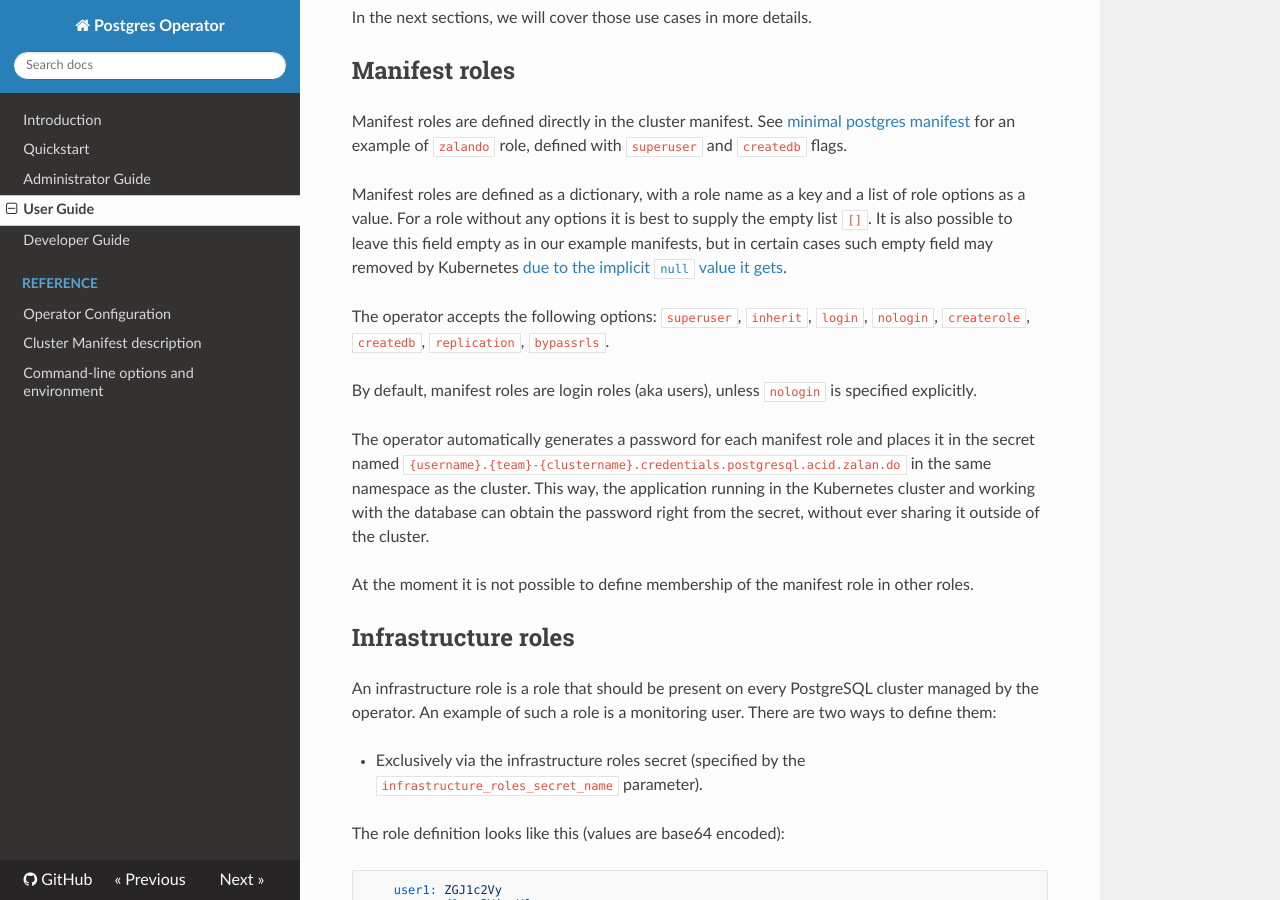
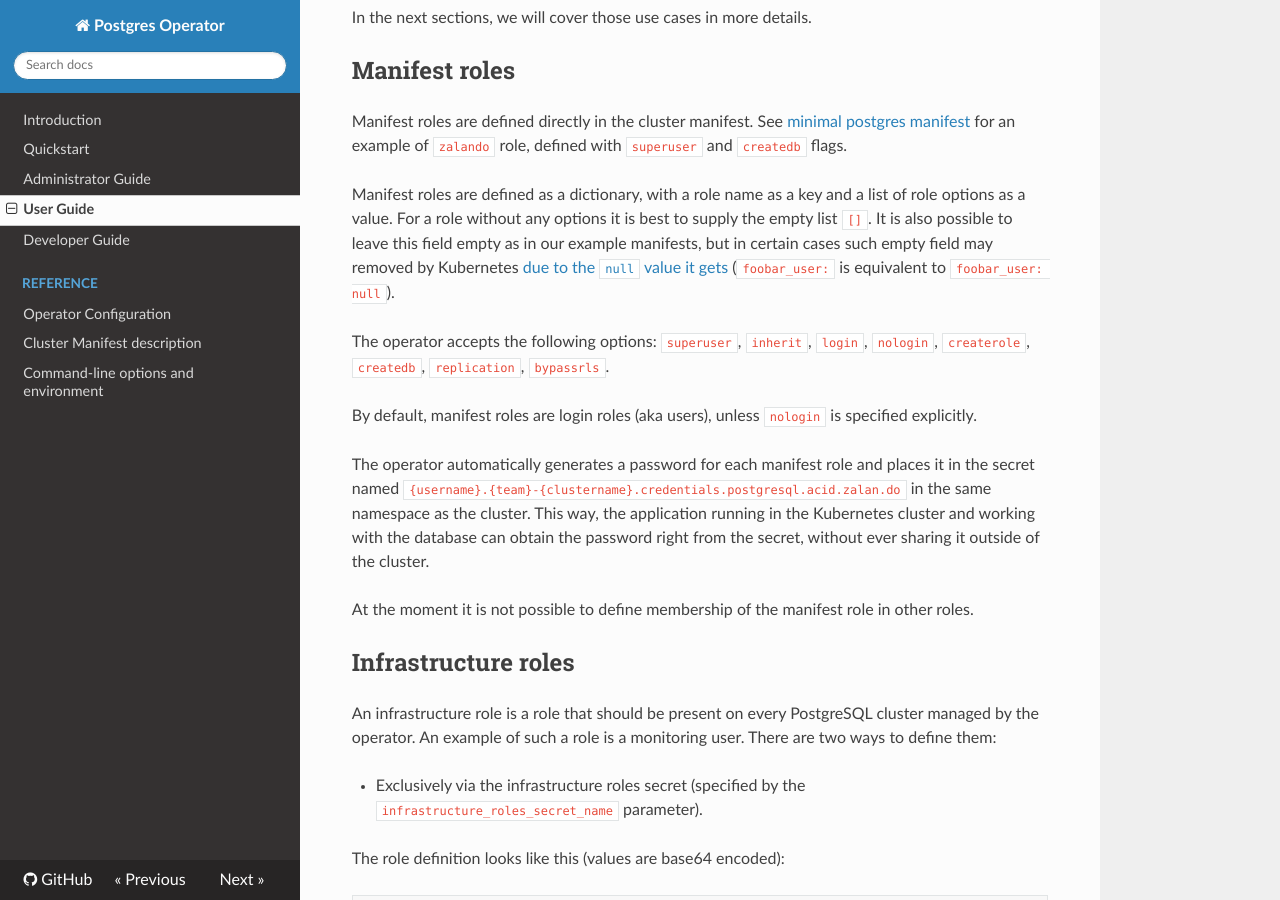
Before and after one commit to zalando/postgres-operator, an MkDocs documentation site: the page built from docs/user.md, in a window 1280 px wide and 900 px high, scrolled down 1294 px. Built offline with MkDocs 1.6.1, drawn with Linux system fonts in a browser that asks for light colours; nearby versions of some CDN libraries; old or Windows-style settings are respelled for this version of MkDocs.

Commit message:
Change the wording for null values

```diff
--- a/docs/user.md
+++ b/docs/user.md
@@ -75,7 +75,7 @@ flags.
 
 Manifest roles are defined as a dictionary, with a role name as a key and a
 list of role options as a value. For a role without any options it is best to supply the empty
-list `[]`. It is also possible to leave this field empty as in our example manifests, but in certain cases such empty field may removed by Kubernetes [due to the implicit `null` value it gets](https://kubernetes.io/docs/concepts/overview/object-management-kubectl/declarative-config/#how-apply-calculates-differences-and-merges-changes).
+list `[]`. It is also possible to leave this field empty as in our example manifests, but in certain cases such empty field may removed by Kubernetes [due to the `null` value it gets](https://kubernetes.io/docs/concepts/overview/object-management-kubectl/declarative-config/#how-apply-calculates-differences-and-merges-changes) (`foobar_user:` is equivalent to `foobar_user: null`).
 
 The operator accepts the following options:  `superuser`, `inherit`, `login`,
 `nologin`, `createrole`, `createdb`, `replication`, `bypassrls`.
```
